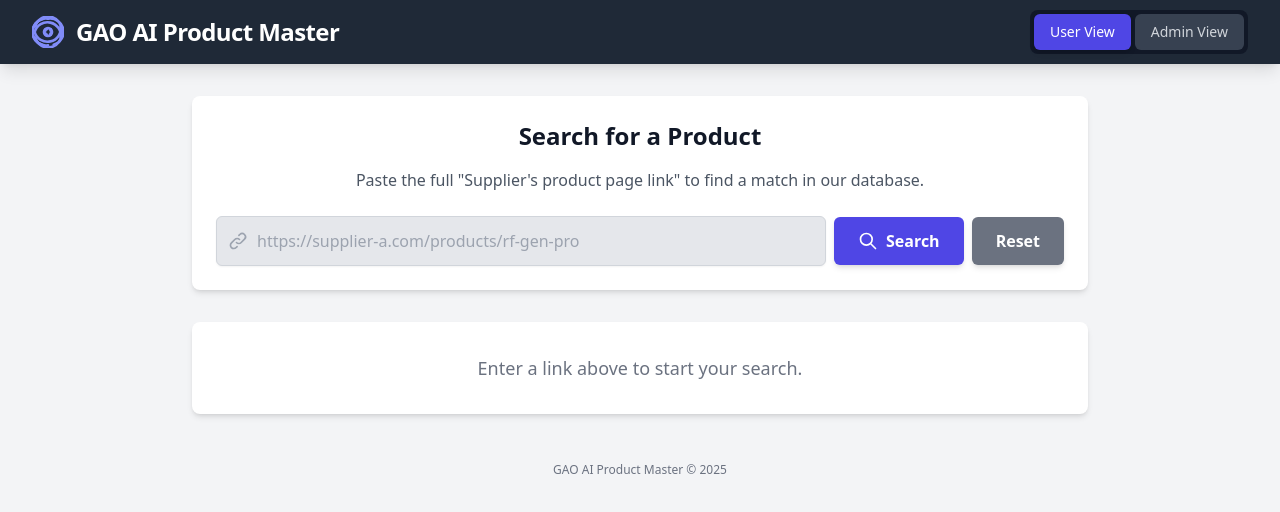
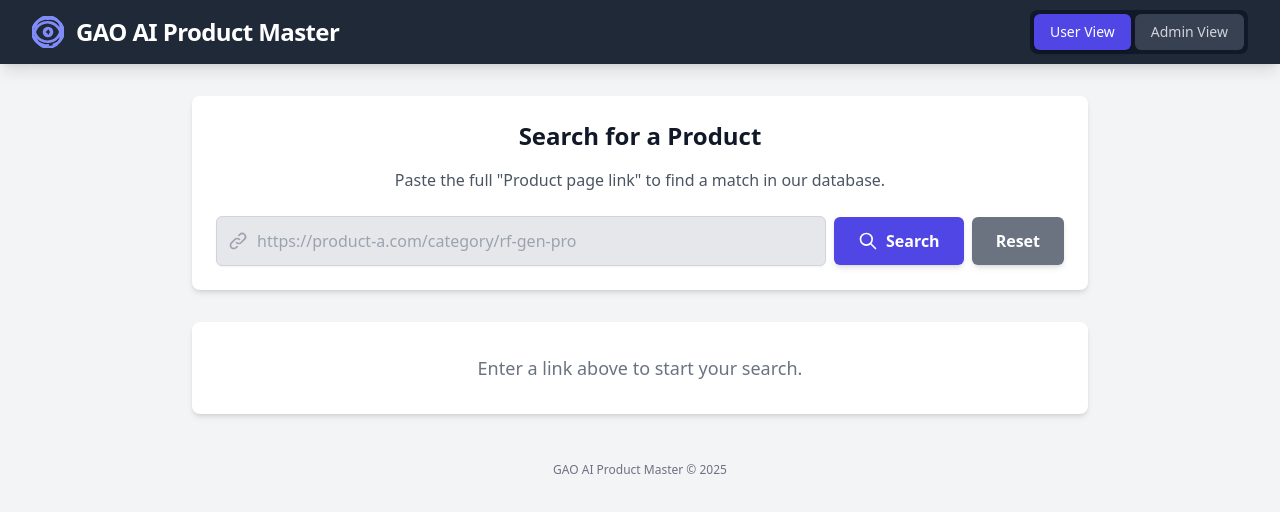
Before and after one commit to GAO-Projects/GAO_AI_ProductMaster, a React (Vite) app: page / in a window 1280 px wide. Shown: the top 512 px of the page. Built offline with nearby package versions, Linux system fonts and the light colour scheme.

Commit message:
Update UserView.tsx

```diff
--- a/components/UserView.tsx
+++ b/components/UserView.tsx
@@ -44,7 +44,7 @@ const UserView: React.FC<UserViewProps> = ({ products }) => {
       <div className="w-full bg-white dark:bg-gray-800 p-6 rounded-lg shadow-md">
         <h2 className="text-2xl font-bold text-center mb-4 text-gray-900 dark:text-white">Search for a Product</h2>
         <p className="text-center text-gray-600 dark:text-gray-400 mb-6">
-          Paste the full "Supplier's product page link" to find a match in our database.
+          Paste the full "Product page link" to find a match in our database.
         </p>
         <form onSubmit={handleSearch} className="flex flex-col sm:flex-row items-center gap-2">
           <div className="relative flex-grow w-full">
@@ -55,7 +55,7 @@ const UserView: React.FC<UserViewProps> = ({ products }) => {
               type="url"
               value={searchUrl}
               onChange={(e) => setSearchUrl(e.target.value)}
-              placeholder="https://supplier-a.com/products/rf-gen-pro"
+              placeholder="https://product-a.com/category/rf-gen-pro"
               className="w-full pl-10 pr-4 py-3 bg-gray-200 dark:bg-gray-700 border border-gray-300 dark:border-gray-600 rounded-md shadow-sm focus:outline-none focus:ring-2 focus:ring-indigo-500 focus:border-indigo-500 text-gray-900 dark:text-gray-100 transition"
             />
           </div>
```
